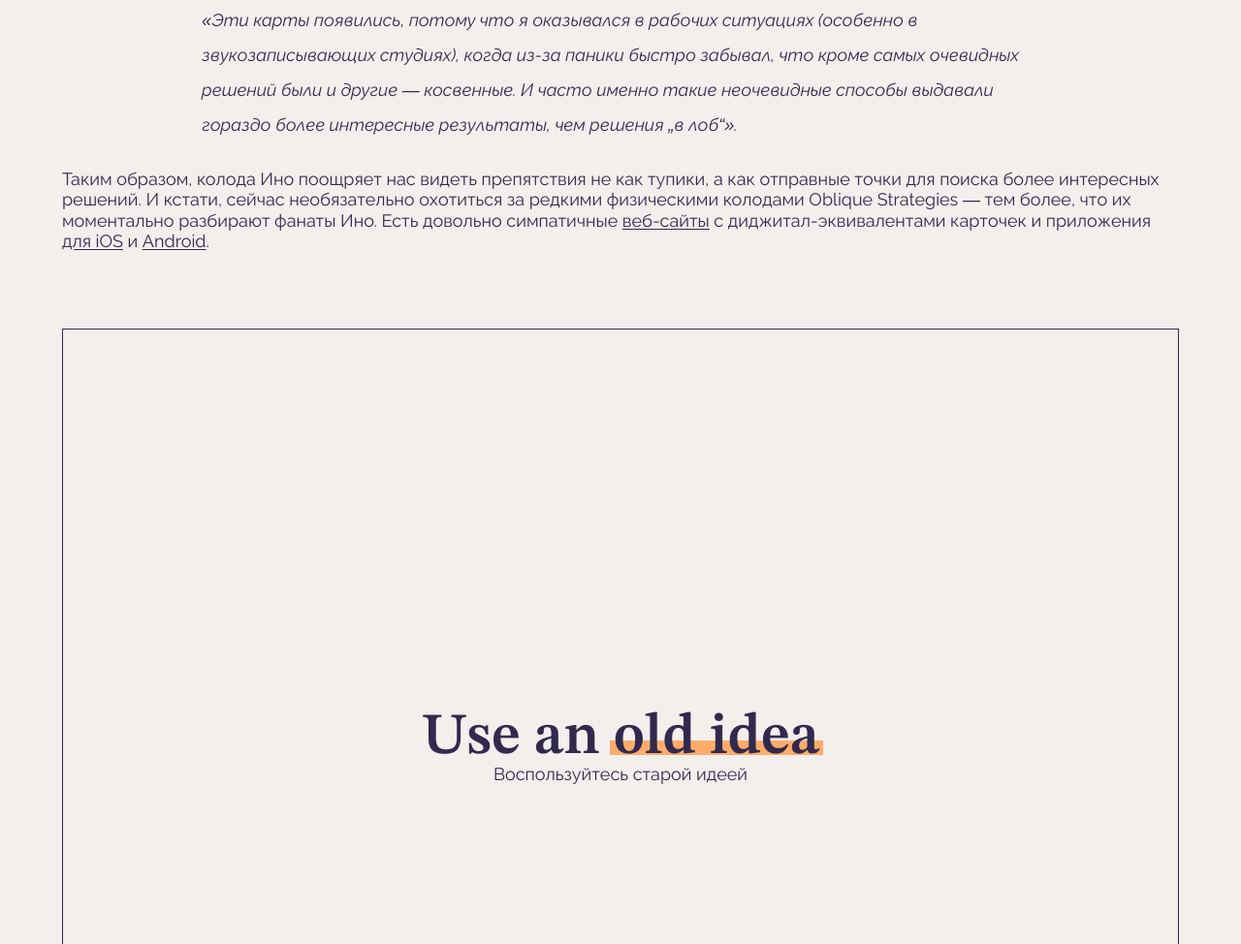
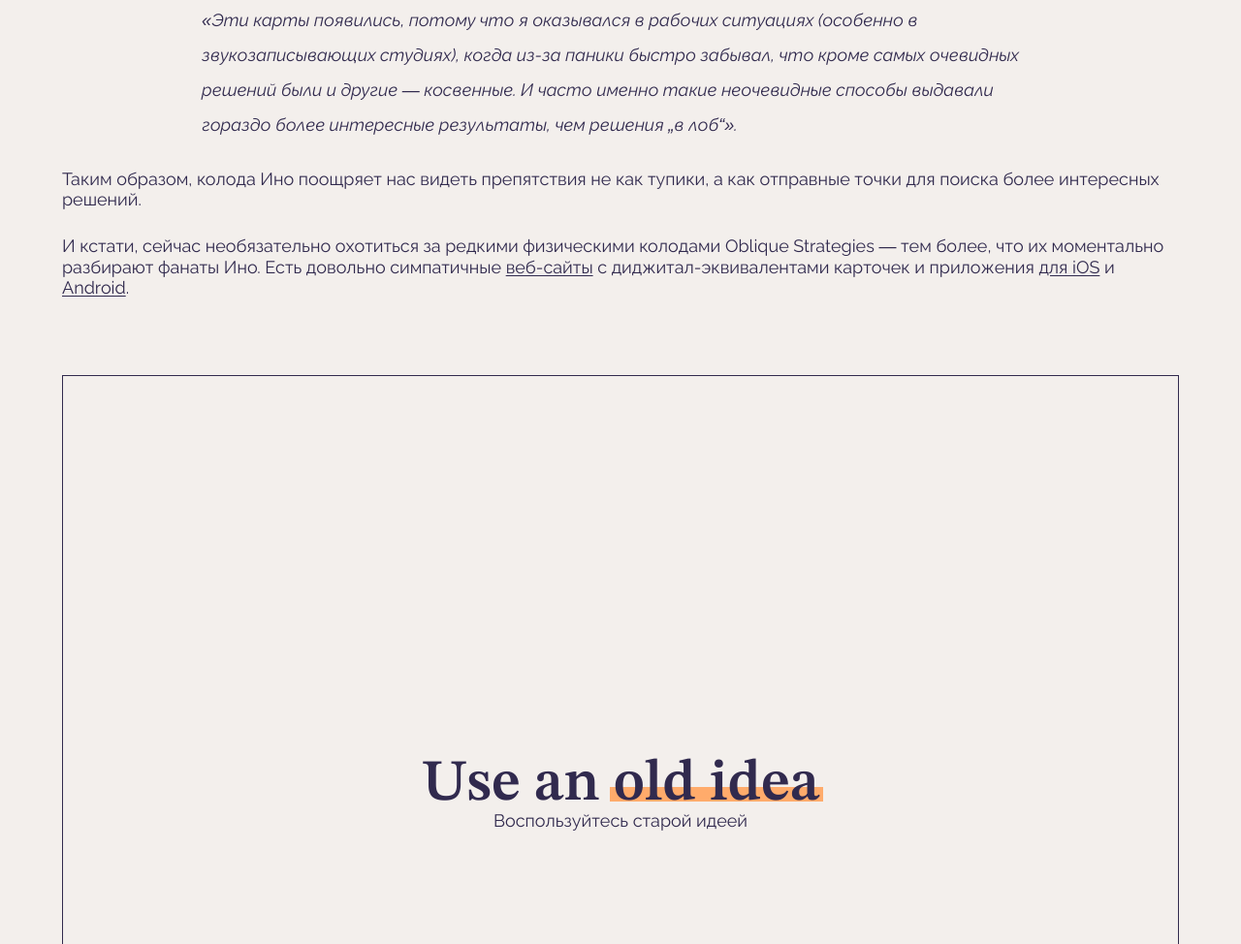
Before and after one commit to akseee/Karty-podskajut, a plain HTML site: page index.html in a window 1280 px wide. Shown: the part 2125-3099 px from the top of the page at 97% size. Drawn offline with Linux system fonts and the light colour scheme.

Commit message:
Divided a paragraph

```diff
--- a/index.html
+++ b/index.html
@@ -121,8 +121,9 @@
         </blockquote>
         <p class="content__paragraph">
           Таким образом, колода Ино поощряет нас видеть препятствия не как
-          тупики, а как отправные точки для поиска более интересных решений. И
-          кстати, сейчас необязательно охотиться за редкими физическими колодами
+          тупики, а как отправные точки для поиска более интересных решений.
+        </p>
+        <p class="content__paragraph"> И кстати, сейчас необязательно охотиться за редкими физическими колодами
           Oblique Strategies — тем более, что их моментально разбирают фанаты
           Ино. Есть довольно симпатичные
           <a class="link" href="https://obliquestrategies.ca/" target="_blank"
```
